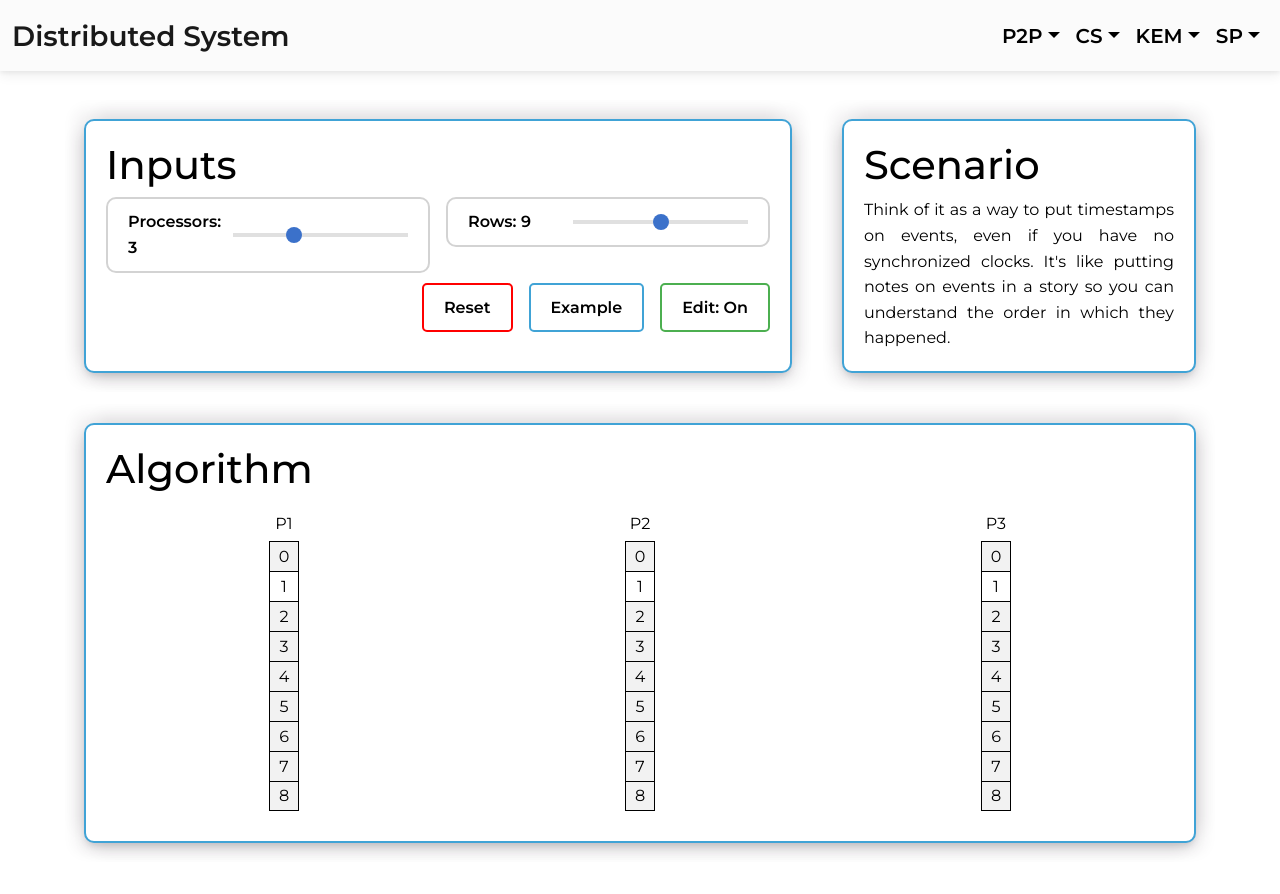
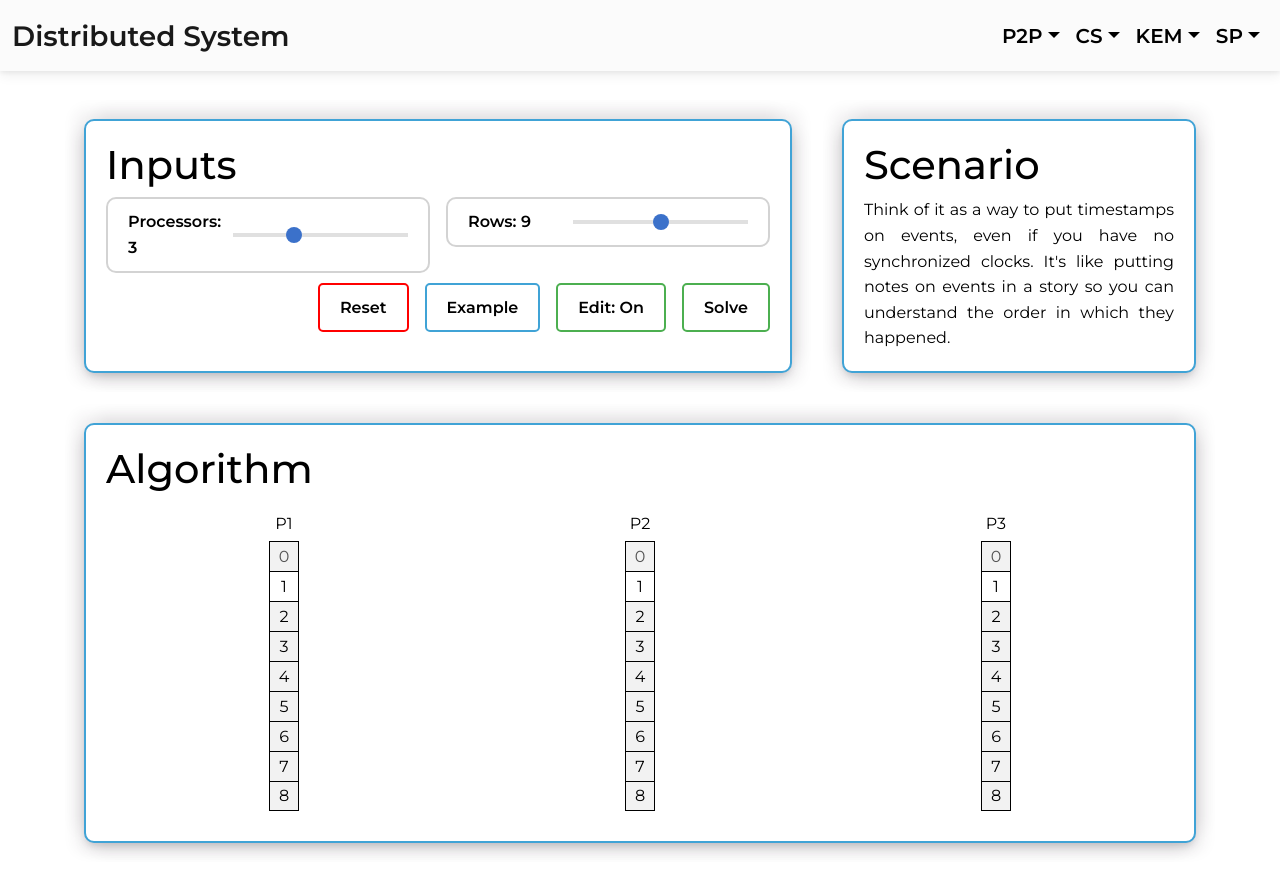
Before and after one commit to ukalto/Bachelorproject, a React (Create React App) app: page /lamports-logical-clocks in a window 1280 px wide. Shown: the top 894 px of the page. Built offline with nearby package versions, Linux system fonts and the light colour scheme.

Commit message:
finished lamportslogicalclocks

```diff
--- a/src/components/InputButtons.jsx
+++ b/src/components/InputButtons.jsx
@@ -24,8 +24,8 @@ const InputButtons = ({ resetForm = () => { }, setExampleData = () => { }, solve
       <ButtonContainer>
         <Button borderColor="var(---error)" onClick={handleResetClick}>Reset</Button>
         <Button borderColor="var(---secondary)" onClick={handleExampleClick}>Example</Button>
+        {setActiveEditMode && <Button borderColor="var(---fifth)" onClick={activateEditModeClick}>{activeEditMode ? 'Edit: On' : 'Edit: Off'}</Button>}
         {solveAlgorithm && <Button borderColor="var(---fifth)" onClick={handleSolveClick}>Solve</Button>}
-        {setActiveEditMode && <Button borderColor="var(---fifth)" onClick={activateEditModeClick}>{activeEditMode ? 'Edit: On' : 'Edit: Off'}</Button>}
       </ButtonContainer>
     </ButtonContainer>
   );
--- a/src/routes/lamports-logical-clocks/LamportsLogicalClocks.jsx
+++ b/src/routes/lamports-logical-clocks/LamportsLogicalClocks.jsx
@@ -17,6 +17,7 @@ import LamportsLogicalClocksAlgorithm from "./LamportsLogicalClocksAlgorithm";
 import {getScenario} from "../../components/GlobalFunctions.jsx";
 import data from "../../assets/data.json";
 import {toast, ToastContainer} from "react-toastify";
+import {LamportsLogicalClocksSolver} from "./LamportsLogicalClocksSolver.js";
 
 
 const LamportsLogicalClocks = () => {
@@ -61,6 +62,13 @@ const LamportsLogicalClocks = () => {
             setArrows([]);
         };
 
+        const changeActiveEditMode = (newActiveEditMode) => {
+            if (newActiveEditMode) {
+                initializeProcessors();
+            }
+            setActiveEditMode(newActiveEditMode);
+        }
+
         const handleInputChange = (columnIndex, index, newValue) => {
             if (newValue === '') {
                 const newColumns = [...processors];
@@ -79,13 +87,14 @@ const LamportsLogicalClocks = () => {
                     setProcessors(newColumns);
                 }
             }
+            initializeProcessors();
         };
 
         const handleInputFieldClick = async (id, processorIdx, blockIdx) => {
             if (!activeEditMode) {
                 if (arrows.some(arrow => arrow[0][0] === id)) {
                     toast.error('You can\'t select a Block twice!', {
-                        position: toast.POSITION.BOTTOM_CENTER,
+                        position: toast.POSITION.TOP_RIGHT,
                         closeOnClick: true,
                         autoClose: 4000,
                         hideProgressBar: false,
@@ -96,7 +105,7 @@ const LamportsLogicalClocks = () => {
                     });
                 } else if (arrows.some(arrow => arrow[1] && arrow[1][0] === id)) {
                     toast.error('You can\'t select a Block twice, select another!', {
-                        position: toast.POSITION.BOTTOM_CENTER,
+                        position: toast.POSITION.TOP_RIGHT,
                         closeOnClick: true,
                         autoClose: 4000,
                         hideProgressBar: false,
@@ -113,7 +122,7 @@ const LamportsLogicalClocks = () => {
                         let lastArrow = arrows[numArrows][0];
                         if (Math.abs(lastArrow[1] - processorIdx) !== 1) {
                             toast.error('You can only select a direct neighbor. Please select again.', {
-                                position: toast.POSITION.BOTTOM_CENTER,
+                                position: toast.POSITION.TOP_RIGHT,
                                 closeOnClick: true,
                                 autoClose: 4000,
                                 hideProgressBar: false,
@@ -124,7 +133,7 @@ const LamportsLogicalClocks = () => {
                             });
                         } else if (lastArrow[2] === blockIdx) {
                             toast.error('You can only select a higher or lower field. Please select again.', {
-                                position: toast.POSITION.BOTTOM_CENTER,
+                                position: toast.POSITION.TOP_RIGHT,
                                 closeOnClick: true,
                                 autoClose: 4000,
                                 hideProgressBar: false,
@@ -144,6 +153,51 @@ const LamportsLogicalClocks = () => {
                     }
                 }
             }
+        };
+
+        const deleteXArrow = (firstId, secondId) => {
+            const updatedArrows = arrows.filter(arrowGroup =>
+                !(
+                    arrowGroup[0][0] === firstId &&
+                    arrowGroup[1] &&
+                    arrowGroup[1][0] === secondId
+                )
+            );
+            setArrows(updatedArrows);
+            initializeProcessors();
+        };
+
+        const handleSolveAlgorithm = () => {
+            if (!activeEditMode) {
+                initializeProcessors();
+                const solver = new LamportsLogicalClocksSolver(arrows, processors);
+                const solveResult = solver.solve();
+                setProcessors([...solveResult]);
+            } else {
+                toast.error('You can only solve when Edit-Mode is Off!', {
+                    position: toast.POSITION.TOP_RIGHT,
+                    closeOnClick: true,
+                    autoClose: 4000,
+                    hideProgressBar: false,
+                    pauseOnHover: true,
+                    draggable: true,
+                    progress: undefined,
+                    theme: 'colored',
+                });
+            }
+        }
+
+        const initializeProcessors = () => {
+            const updatedProcessors = processors.map(processor => {
+                return processor.map((value, j) => {
+                    if (j !== 0) {
+                        return processor[1] * j;
+                    } else {
+                        return value;
+                    }
+                });
+            });
+            setProcessors(updatedProcessors);
         };
 
         return (
@@ -178,7 +232,8 @@ const LamportsLogicalClocks = () => {
                                 resetForm={resetFormValues}
                                 setExampleData={setExampleData}
                                 activeEditMode={activeEditMode}
-                                setActiveEditMode={setActiveEditMode}/>
+                                setActiveEditMode={changeActiveEditMode}
+                                solveAlgorithm={handleSolveAlgorithm}/>
                         </InputField>
                     </GridItem>
                     <GridItem switchRows>
@@ -193,6 +248,7 @@ const LamportsLogicalClocks = () => {
                         handleInputChange={handleInputChange}
                         arrows={arrows}
                         handleInputFieldClick={handleInputFieldClick}
+                        deleteXArrow={deleteXArrow}
                     />
                 </Field>
                 <ToastContainer/>
--- a/src/routes/lamports-logical-clocks/LamportsLogicalClocksAlgorithm.jsx
+++ b/src/routes/lamports-logical-clocks/LamportsLogicalClocksAlgorithm.jsx
@@ -3,8 +3,12 @@ import styled from 'styled-components';
 import ProcessorBlock from './ProcessorBlock';
 
 const LamportsLogicalClocksAlgorithm = ({
-                                            processors, activeEditMode, handleInputChange, arrows,
-                                            handleInputFieldClick
+                                            processors,
+                                            activeEditMode,
+                                            handleInputChange,
+                                            arrows,
+                                            handleInputFieldClick,
+                                            deleteXArrow
                                         }) => {
     const marginPercentage = 20 / processors.length;
 
@@ -20,6 +24,7 @@ const LamportsLogicalClocksAlgorithm = ({
                         handleInputChange={handleInputChange}
                         arrows={arrows}
                         handleInputFieldClick={handleInputFieldClick}
+                        deleteXArrow={deleteXArrow}
                     />
                 </MarginWrapper>
             ))}
--- /dev/null
+++ b/src/routes/lamports-logical-clocks/LamportsLogicalClocksSolver.js
@@ -0,0 +1,32 @@
+export class LamportsLogicalClocksSolver {
+    constructor(arrows, processors) {
+        this.arrows = arrows;
+        this.processors = processors;
+        this.messages = this.createMessages();
+    }
+
+    createMessages() {
+        const messages = [];
+        for (const arrowArr of this.arrows) {
+            messages.push([arrowArr[0][1], arrowArr[0][2], arrowArr[1][1], arrowArr[1][2]]);
+        }
+        return messages.sort((a, b) => a[3] - b[3]);
+    }
+
+    calculateVectorsForMessage(from, fromRow, to, toRow) {
+        if (this.processors[from][fromRow] > this.processors[to][toRow]) {
+            this.processors[to][toRow] = this.processors[from][fromRow] + 1;
+            for (let i = toRow + 1; i < this.processors[0].length; i++) {
+                this.processors[to][i] = this.processors[to][i - 1] + this.processors[to][1]
+            }
+        }
+    }
+
+    solve() {
+        this.messages.forEach(message => {
+            const [from, fromRow, to, toRow] = message;
+            this.calculateVectorsForMessage(from, fromRow, to, toRow);
+        });
+        return this.processors;
+    }
+}
--- a/src/routes/lamports-logical-clocks/ProcessorBlock.jsx
+++ b/src/routes/lamports-logical-clocks/ProcessorBlock.jsx
@@ -9,7 +9,8 @@ const ProcessorBlock = ({
                             activeEditMode,
                             handleInputChange,
                             arrows,
-                            handleInputFieldClick
+                            handleInputFieldClick,
+                            deleteXArrow
                         }) => {
 
     return (
@@ -27,6 +28,7 @@ const ProcessorBlock = ({
                         onClick={() => handleInputFieldClick(`${processorIdx}+${index}`, processorIdx, index)}
                         onChange={(e) => handleInputChange(processorIdx, index, e.target.value)}
                         readOnly={!activeEditMode || index !== 1}
+                        disabled={index === 0}
                     />
                 </InputWrapper>
             ))}
@@ -36,7 +38,9 @@ const ProcessorBlock = ({
                         divContainerStyle={{
                             color: 'var(---tertiary)',
                             fontWeight: 'bold',
+                            cursor: 'not-allowed',
                         }}
+                        divContainerProps={{onClick: () => deleteXArrow(value[0][0], value[1][0])}}
                         gridBreak={"50%"}
                         animateDrawing={true}
                         curveness={0}
@@ -47,7 +51,6 @@ const ProcessorBlock = ({
                         start={`${value[0][0]}`}
                         end={`${value[1][0]}`}
                         labels={`e${index + 1}`}
-
                     />
                 )
             ))}
@@ -80,24 +83,24 @@ const StyledInput = styled.input`
                        index
                    }) => (!activeEditMode || index !== 1 ? 'var(---fourth)' : 'var(---primary)')};;
 
-    &:focus {
-        outline: none;
-    }
-
     cursor: ${({
                    activeEditMode,
                    index
                }) => {
         if (index === 1 && activeEditMode) {
             return 'text';
-        } else if (!activeEditMode) {
+        } else if (!activeEditMode && index !== 0) {
             return 'pointer';
         } else {
             return 'default';
         }
     }};
 
+    &:focus {
+        outline: none;
+    }
+
     &:hover {
-        background: ${({activeEditMode}) => (activeEditMode ? "default" : "var(---secondary)")};
+        background: ${({activeEditMode, index}) => (activeEditMode || index === 0 ? "default" : "var(---secondary)")};
     }
 `;
```
Also changed, not shown: 1 other file (tests, documents, lock files or other folders).
